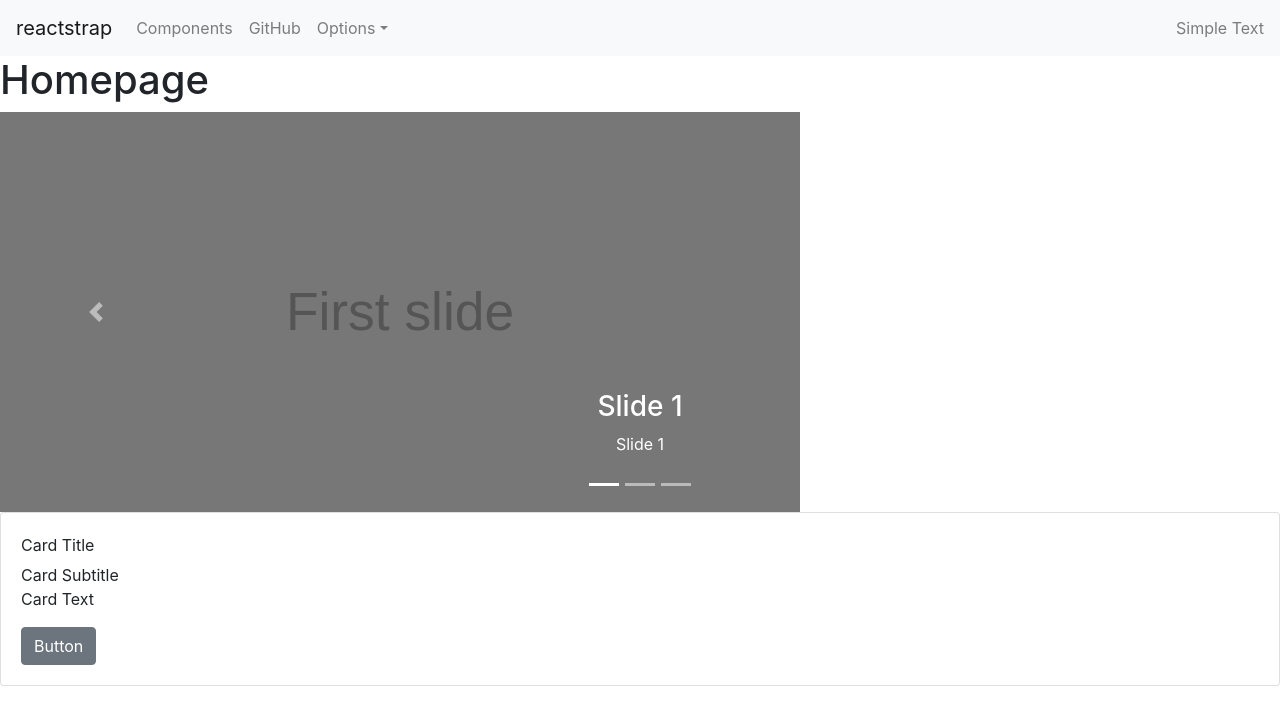
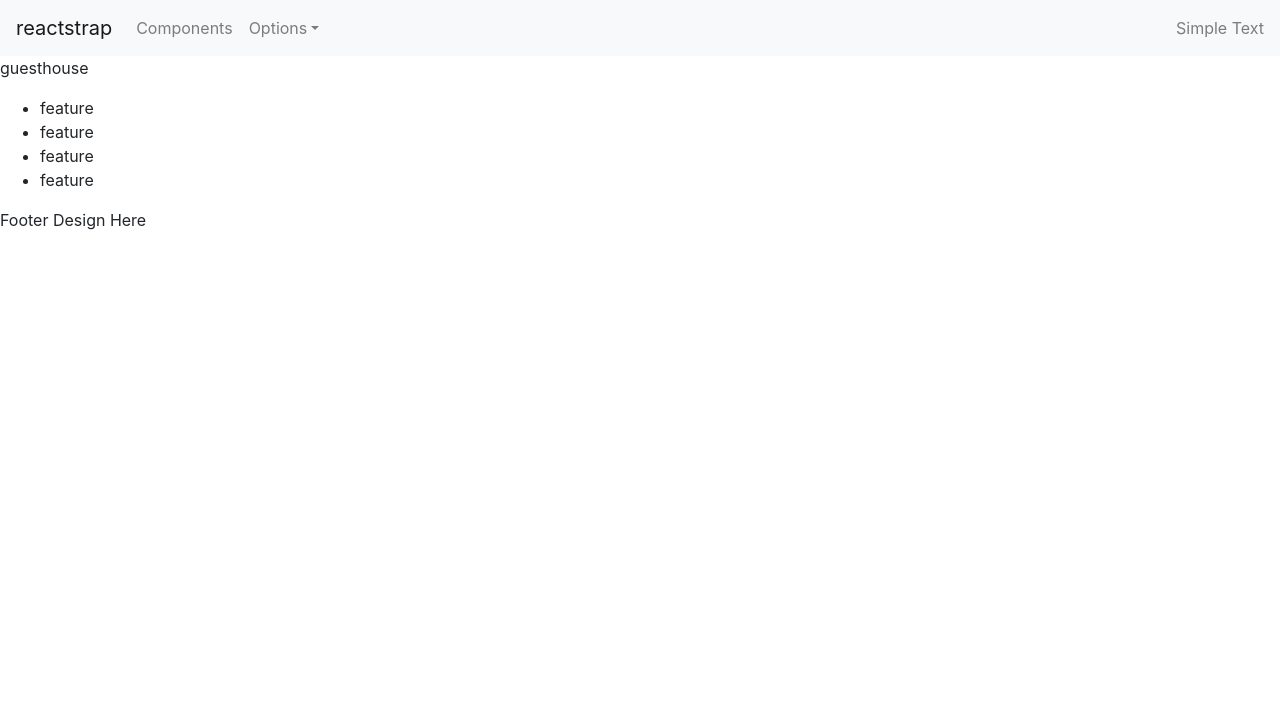
Before and after one commit to jacwhite99/foxtrot-site, a React (Create React App) app in the folder client/: page /rooms/guesthouse in a window 1280 px wide. Before the commit this address led to /. Shown: the top 724 px of the page. Built offline with nearby package versions, Linux system fonts and the light colour scheme.

Commit message:
Base Information and Components Added, all pages routed

```diff
--- a/client/src/App.js
+++ b/client/src/App.js
@@ -12,12 +12,26 @@ import Home from "./containers/Home";
 import Contact from "./containers/Contact";
 import Rooms from "./containers/Rooms";
 
+// Page Information
+import Guesthouse from "./data/Guesthouse";
+import Campsite from "./data/Campsite";
+
 const App = () => {
 	const routes = (
 		<Switch>
 			<Route path="/" exact component={Home} />
 			<Route path="/contact" exact component={Contact} />
 			<Route path="/rooms" exact component={Rooms} />
+			<Route
+				path="/rooms/campsite"
+				exact
+				render={() => Rooms(Campsite)}
+			/>
+			<Route
+				path="/rooms/guesthouse"
+				exact
+				render={() => Rooms(Guesthouse)}
+			/>
 			<Redirect to="/" />
 		</Switch>
 	);
--- a/client/src/components/Navigation/NavBar.js
+++ b/client/src/components/Navigation/NavBar.js
@@ -29,22 +29,20 @@ const navbar = () => {
 			<Collapse isOpen={isOpen} navbar>
 				<Nav className="mr-auto" navbar>
 					<NavItem>
-						<NavLink href="/components/">Components</NavLink>
-					</NavItem>
-					<NavItem>
-						<NavLink href="https://github.com/reactstrap/reactstrap">
-							GitHub
-						</NavLink>
+						<NavLink href="/contact">Components</NavLink>
 					</NavItem>
 					<UncontrolledDropdown nav inNavbar>
 						<DropdownToggle nav caret>
 							Options
 						</DropdownToggle>
 						<DropdownMenu right>
-							<DropdownItem>Option 1</DropdownItem>
-							<DropdownItem>Option 2</DropdownItem>
-							<DropdownItem divider />
-							<DropdownItem>Reset</DropdownItem>
+							<DropdownItem href="/rooms">Rooms</DropdownItem>
+							<DropdownItem href="/rooms/campsite">
+								campsite
+							</DropdownItem>
+							<DropdownItem href="/rooms/guesthouse">
+								guesthouse
+							</DropdownItem>
 						</DropdownMenu>
 					</UncontrolledDropdown>
 				</Nav>
--- /dev/null
+++ b/client/src/components/PageComponents/Footer.js
@@ -0,0 +1,7 @@
+import React from "react";
+
+const footer = () => {
+	return <div>Footer Design Here</div>;
+};
+
+export default footer;
--- a/client/src/containers/Contact.js
+++ b/client/src/containers/Contact.js
@@ -1,7 +1,29 @@
 import React from "react";
 
+//Bootstrap Imports
+import { Container, Row, Col } from "reactstrap";
+
+//Page Components
+
 const contact = () => {
-	return <div>Contact</div>;
+	return (
+		<div>
+			<h1>Contact</h1>
+			<div>
+				<p>Ways To Contact</p>
+				<Container>
+					<Row>
+						<Col>Email</Col>
+						<Col>Phone</Col>
+					</Row>
+				</Container>
+			</div>
+			<div>
+				<p>How To Find Us</p>
+				<p>Map Information</p>
+			</div>
+		</div>
+	);
 };
 
 export default contact;
--- a/client/src/containers/Home.js
+++ b/client/src/containers/Home.js
@@ -1,13 +1,31 @@
-import React from "react";
+import React, { useState } from "react";
 
+// Bootstrap Imports;
+import { Container, Row, Col } from "reactstrap";
+// Page Components
 import Carousel from "../components/PageComponents/Carousel";
 import Card from "../components/PageComponents/Card";
+
 const home = () => {
 	return (
 		<div>
 			<h1>Homepage</h1>
 			<Carousel></Carousel>
-			<Card></Card>
+			<div>About</div>
+			<div>
+				Rooms
+				<Container>
+					<Row>
+						<Col>
+							<Card></Card>
+						</Col>
+						<Col>
+							<Card></Card>
+						</Col>
+					</Row>
+				</Container>
+			</div>
+			<div>How to Book</div>
 		</div>
 	);
 };
--- a/client/src/containers/Rooms.js
+++ b/client/src/containers/Rooms.js
@@ -1,7 +1,35 @@
-import React from "react";
+/* eslint-disable react-hooks/rules-of-hooks */
+import React, { useState, useEffect } from "react";
 
-const rooms = () => {
-	return <div>rooms</div>;
+// Bootstrap Imports
+import { Container, Row, Col } from "reactstrap";
+const rooms = props => {
+	if (props.title) {
+		const title = props.title;
+		const features = props.features;
+		return (
+			<div>
+				<p>{title}</p>
+				<ul>
+					{features.map(feature => {
+						return <li>feature</li>;
+					})}
+				</ul>
+			</div>
+		);
+	} else {
+		return (
+			<div>
+				<h1>Base Room Information</h1>
+				<Container>
+					<Row>
+						<Col>Room Info 1</Col>
+						<Col>Room Info 2</Col>
+					</Row>
+				</Container>
+			</div>
+		);
+	}
 };
 
 export default rooms;
--- /dev/null
+++ b/client/src/data/Campsite.js
@@ -0,0 +1,6 @@
+const campsite = {
+	title: "campsite",
+	features: ["feature 1", "feature 2", "feature 3", "feature 4"]
+};
+
+export default campsite;
--- /dev/null
+++ b/client/src/data/Guesthouse.js
@@ -0,0 +1,6 @@
+const guesthouse = {
+	title: "guesthouse",
+	features: ["feature 1", "feature 2", "feature 3", "feature 4"]
+};
+
+export default guesthouse;
--- a/client/src/hoc/Layout.js
+++ b/client/src/hoc/Layout.js
@@ -2,7 +2,7 @@ import React from "react";
 import propTypes from "prop-types";
 
 import NavBar from "../components/Navigation/NavBar";
-
+import Footer from "../components/PageComponents/Footer";
 const layout = props => {
 	return (
 		<div>
@@ -10,6 +10,7 @@ const layout = props => {
 				<NavBar></NavBar>
 				{props.children}
 			</main>
+			<Footer></Footer>
 		</div>
 	);
 };
```
